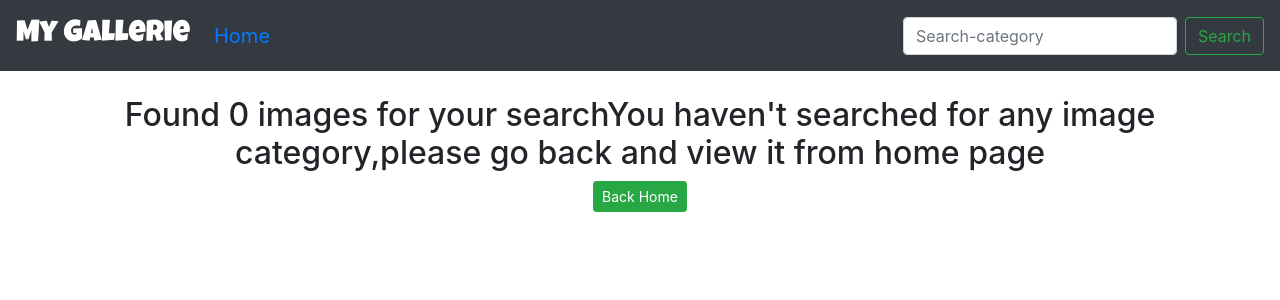
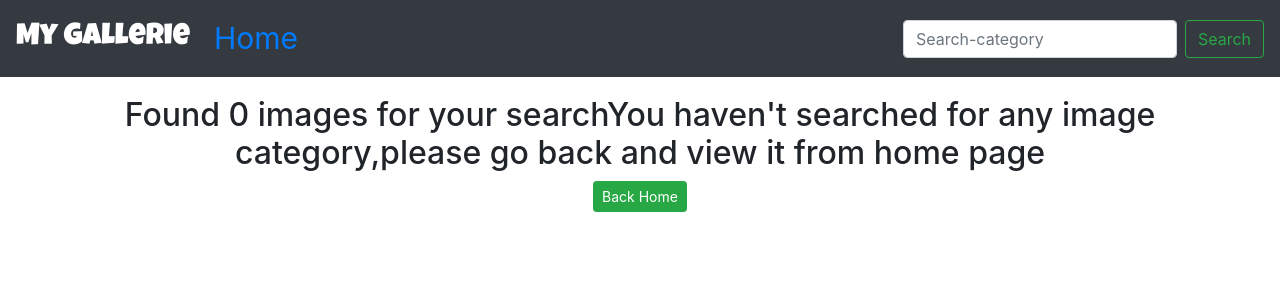
Before and after one commit to sharon0812/Shaz-Gallery, a Django app: page /search/ in a window 1280 px wide. Shown: the top 300 px of the page. Run offline with Django 3.2, Linux system fonts and the light colour scheme; some libraries are stand-ins or nearby versions.

Commit message:
modify url.py

```diff
--- a/mygallery/templates/mygallery/base.html
+++ b/mygallery/templates/mygallery/base.html
@@ -36,7 +36,7 @@
     <div class="collapse navbar-collapse" id="navbarSupportedContent">
       <ul class="navbar-nav mr-auto">
 
-        <li class="nav-item" style="font-size: 20px;">
+        <li class="nav-item" style="font-size: 30px; color: white;">
           <a href="#" class="nav-link text-black">Home</a>
         </li>
 
```
Also changed, not shown: media/images/IMG_20210105_202358_828.jpg (added).
